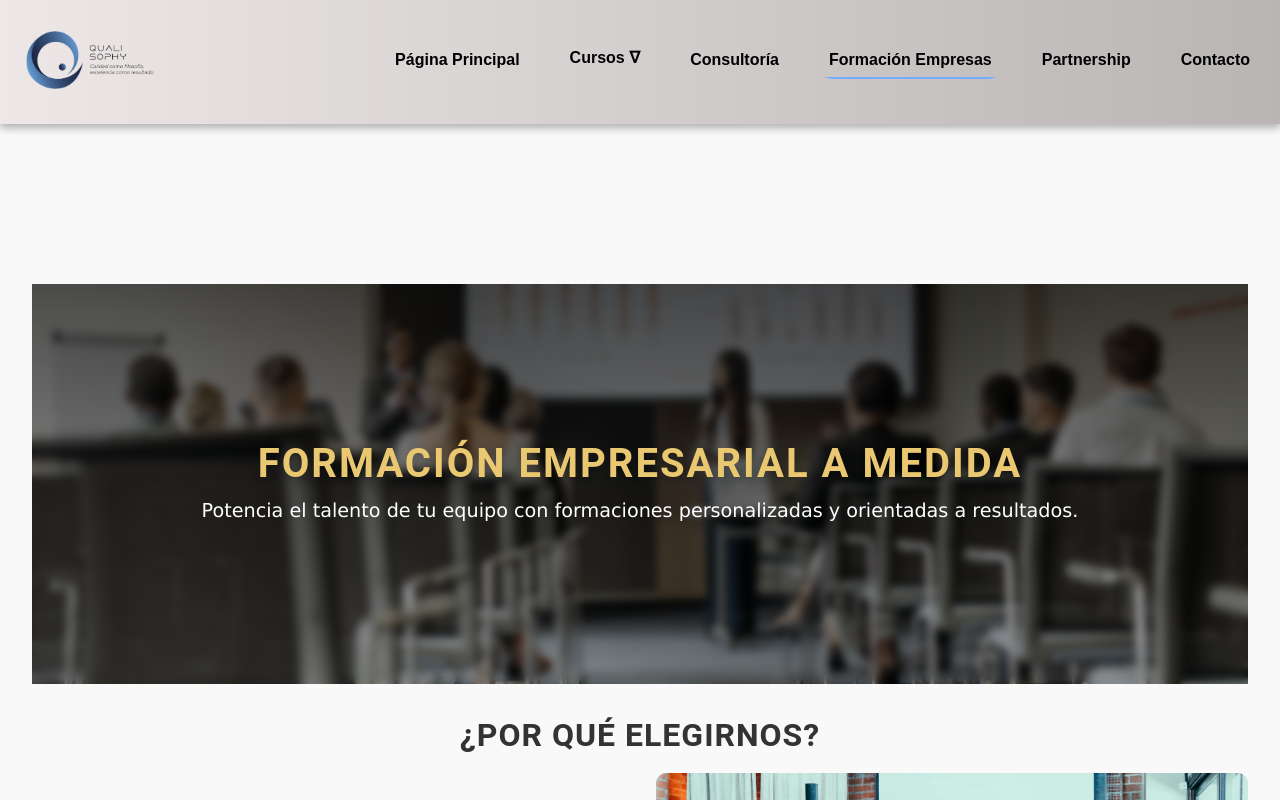
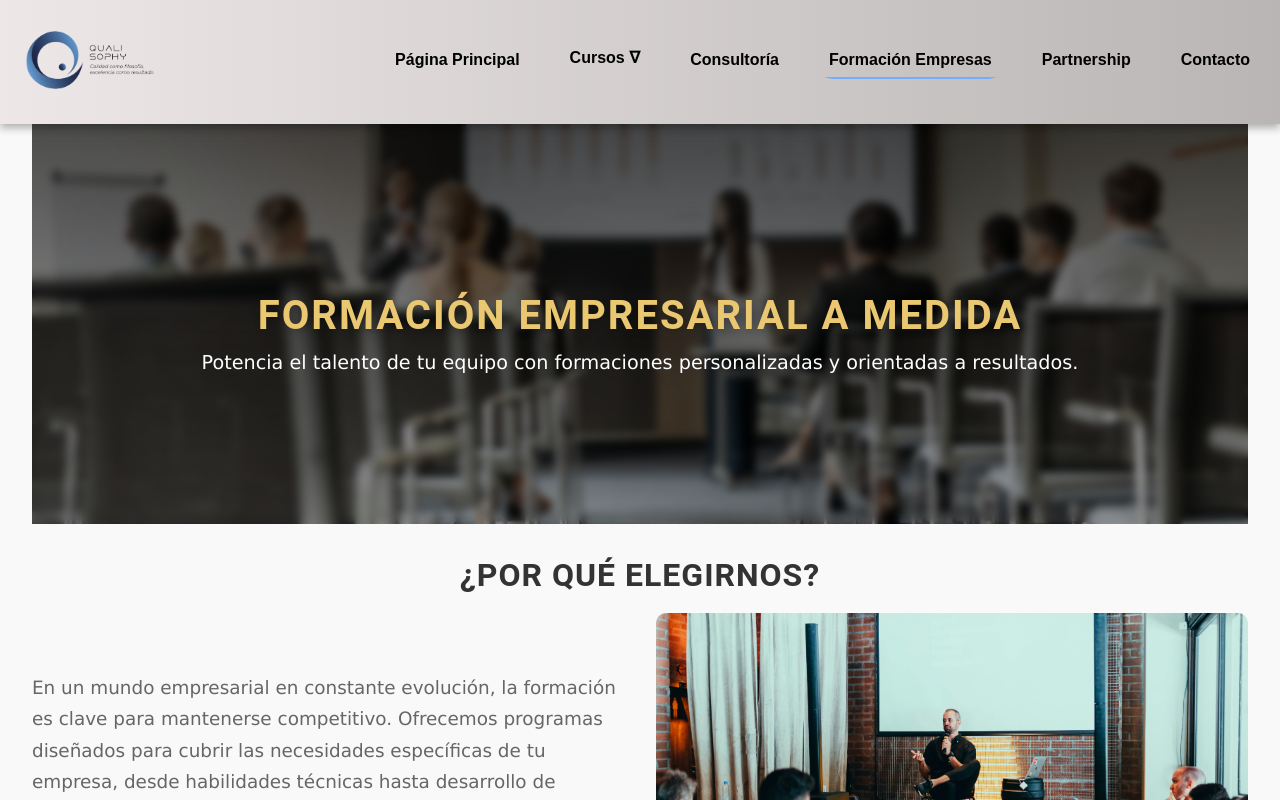
Before and after one commit to evaronda/qualisophy, a React (Vite) app: page /formacion-empresas in a window 1280 px wide. Shown: the top 800 px of the page. Built offline with nearby package versions, Linux system fonts and the light colour scheme.

Commit message:
Arreglando y mejorando cosas

```diff
--- a/src/components/About/About.jsx
+++ b/src/components/About/About.jsx
@@ -7,7 +7,7 @@ const About = () => {
     <div>
       <div className="about-container">
         <div className="about-content">
-          <div className="about-text-container">
+          <div className="consultoria">
             <h1 className="about-title">Consultoría</h1>
             <p className="about-text">
               En Qualisophy, ofrecemos servicios de consultoría especializados para pequeñas empresas que buscan orientación técnica en sus proyectos, ya sean nuevos o existentes. Aportamos nuestra experiencia en calidad de software y desarrollo para ayudarte a tomar decisiones informadas, ahorrar costes y lograr resultados sostenibles.
--- a/src/components/Navbar/Navbar.css
+++ b/src/components/Navbar/Navbar.css
@@ -15,23 +15,37 @@
   align-items: center;
   transition: all 0.3s ease-in-out;
   background-size: 400% 400%;
-  margin-bottom: 0 !important; /* Asegura que no haya espacio debajo */
+  margin-bottom: 0 !important;
 }
 
-/* Estilo para eliminar espacio superior al contenido siguiente */
 main, section, .contenido-principal, .after-navbar {
   margin-top: 0 !important;
   padding-top: 0 !important;
 }
 
-/* Animazione sfondo della navbar */
+/* Ajustar margen superior del primer título si es necesario */
+h1 {
+  margin-top: 1.5rem !important;
+}
+
+/* Ajustes específicos para Consultoría y Formación Empresas */
+.consultoria,
+.formacion-empresas {
+  margin-top: 0 !important;
+  padding-top: 0 !important;
+}
+
+.consultoria h1,
+.formacion-empresas h1 {
+  margin-top: 1.5rem !important;
+}
+
 @keyframes gradient {
   0% { background-position: 0% 50%; }
   50% { background-position: 100% 50%; }
   100% { background-position: 0% 50%; }
 }
 
-/* Logo della navbar */
 .navbar-logo {
   position: relative;
   display: inline-block;
@@ -50,7 +64,6 @@ main, section, .contenido-principal, .after-navbar {
   transition: transform 0.3s ease;
 }
 
-/* Menu dei link della navbar */
 .navbar-links {
   list-style: none;
   display: flex;
@@ -68,7 +81,6 @@ main, section, .contenido-principal, .after-navbar {
   transition: transform 0.3s ease;
 }
 
-/* Estilo para los nuevos enlaces del menú */
 .navbar-links a {
   text-decoration: none;
   color: black;
@@ -98,13 +110,18 @@ main, section, .contenido-principal, .after-navbar {
   width: 100%;
 }
 
-.navbar-links .active {
-  background-color: transparent;
-  color: black;
-  font-weight: bolder;
+/* Enlace activo en menú normal */
+.navbar-links:not(.responsive-menu) .active {
+  color: black !important;
+  font-weight: bold;
 }
 
-/* Dropdown menu */
+/* Enlace activo en menú lateral */
+.navbar-links.responsive-menu .active {
+  color: white !important;
+  font-weight: bold;
+}
+
 .dropdown {
   position: relative;
 }
@@ -179,7 +196,6 @@ main, section, .contenido-principal, .after-navbar {
   width: 50%;
 }
 
-/* Responsiveness per il menu mobile */
 @media (max-width: 1200px) {
   .hamburger-menu {
     display: block;
@@ -247,8 +263,20 @@ main, section, .contenido-principal, .after-navbar {
     max-width: 100%;
   }
 
-  /* Compensar contenido cuando navbar es fija */
   body {
-    padding-top: 80px; /* Ajusta según la altura real de tu navbar */
+    padding-top: 80px;
+  }
+
+  .navbar-links.responsive-menu a {
+    color: white !important;
+  }
+
+  .navbar-links.responsive-menu .active {
+    color: white !important;
+    font-weight: bold;
+  }
+
+  .navbar-links.responsive-menu .dropdown-btn {
+    color: white !important;
   }
 }
--- a/src/components/Navbar/Navbar.jsx
+++ b/src/components/Navbar/Navbar.jsx
@@ -67,7 +67,8 @@ const Navbar = () => {
           {isMenuOpen ? '✖' : '☰'}
         </div>
 
-        <ul className={`navbar-links ${isMenuOpen ? 'responsive' : ''}`}>
+        <ul className={`navbar-links ${isMenuOpen ? 'responsive responsive-menu' : ''}`}>
+
           <li>
             <NavLink exact to="/" activeClassName="active">
               Página Principal
```
